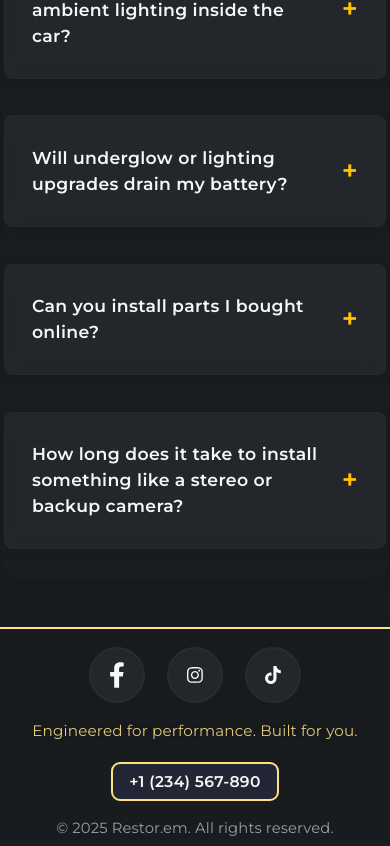
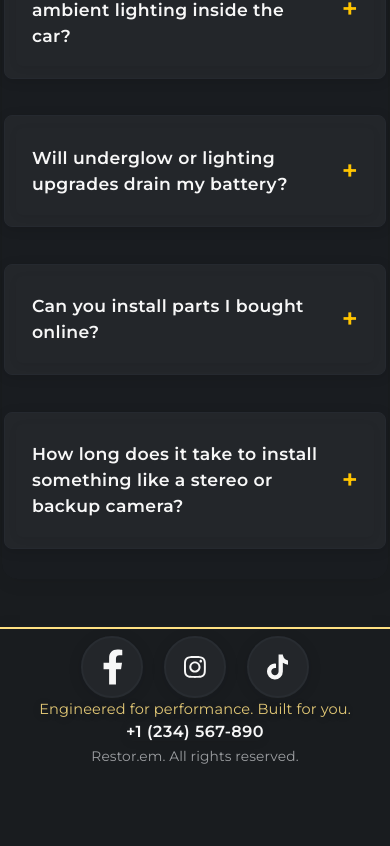
Before and after one commit to usmanAfzalKhan/car-mods-restorem, a React (Create React App) app: page /faq in a window 390 px wide. Shown: the part 889-1735 px from the top of the page. After the commit the page ends 1659 px from the top, so only its background shows below. Built offline with nearby package versions, Linux system fonts and the light colour scheme; no server answers.

Commit message:
Finalize ultra-compact footer: phone now styled as bold gold hyperlink (not a button), with large social icons and minimal vertical spacing for a clean, modern look on all devices.

```diff
--- a/src/components/Footer.css
+++ b/src/components/Footer.css
@@ -1,10 +1,9 @@
 .site-footer {
   width: 100%;
   background: #191c1f;
-  /* NEW LINE BELOW: */
   border-top: 2px solid #ffe082;
   color: #bdbfc2;
-  padding: 2.1rem 0 1rem 0;
+  padding: 0.52rem 0 0.39rem 0;
   display: flex;
   flex-direction: column;
   align-items: center;
@@ -13,18 +12,11 @@
   box-shadow: 0 -2px 12px #181b2015;
 }
 
-.footer__main {
-  display: flex;
-  flex-direction: column;
-  align-items: center;
-  gap: 1.3rem;
-  width: 100%;
-}
-
 .footer__social {
   display: flex;
-  gap: 1.2rem;
+  gap: 1.1rem;
   justify-content: center;
+  margin-bottom: 0.26rem;
 }
 
 .footer__social a {
@@ -33,24 +25,23 @@
   justify-content: center;
   background: #23262a;
   border-radius: 50%;
-  width: 54px;
-  height: 54px;
+  width: 60px;
+  height: 60px;
   color: #ffe082;
-  font-size: 2rem;
+  font-size: 2.5rem;
   border: 2px solid #282c31;
   box-shadow: 0 2px 14px #10101322;
   transition: background 0.16s, color 0.16s, border 0.14s, box-shadow 0.16s, transform 0.15s;
   text-decoration: none;
-  margin: 0 0.18em;
+  margin: 0 0.13em;
 }
 .footer__social a svg {
-  width: 32px;
-  height: 32px;
+  width: 40px;
+  height: 40px;
   fill: currentColor;
   display: block;
 }
 
-/* Updated hover to match nav buttons exactly */
 .footer__social a:hover,
 .footer__social a:focus {
   background: #232735;
@@ -66,78 +57,77 @@
   font-family: 'Montserrat', serif;
   font-weight: 500;
   text-align: center;
-  font-size: 1.08rem;
+  font-size: 0.98rem;
   letter-spacing: 0.01em;
   text-shadow: 0 1px 8px #181b2036;
-  margin: 0;
-  line-height: 1.55;
+  margin: 0.1rem 0 0.19rem 0;
+  line-height: 1.2;
 }
 
+/* --- PHONE --- */
+.footer__phone-wrap {
+  margin-bottom: 0.09rem;
+}
 .footer__phone {
+  color: #ffe082;
+  font-weight: 700;
+  font-size: 1.11rem;
+  letter-spacing: 0.03em;
+  text-decoration: none;
+  background: none;
+  border: none;
+  padding: 0;
+  outline: none;
+  cursor: pointer;
+  transition: color 0.16s;
+  line-height: 1.2;
   display: inline-block;
-  margin-top: 0.2rem;
-  padding: 0.55rem 1.35rem;
-  background: #232735;
-  color: #ffe082;
-  font-weight: 600;
-  border: 2px solid #ffe082;
-  border-radius: 9px;
-  font-size: 1.09rem;
-  letter-spacing: 0.02em;
-  box-shadow: 0 1.5px 10px #2327351a;
+}
+.footer__phone:hover,
+.footer__phone:focus {
+  color: #fff6b8;
   text-decoration: none;
-  transition: background 0.16s, color 0.16s, border 0.14s, box-shadow 0.16s, transform 0.15s;
-  text-align: center;
 }
 
-.footer__phone:hover,
-.footer__phone:focus {
-  background: #232735;
-  color: #181b20;
-  border-color: #ffe082;
-  box-shadow: 0 2px 14px #232735cc;
-  outline: none;
-  transform: none;
-}
-
+/* --- COPYRIGHT --- */
 .footer__copyright {
-  margin-top: 1.5rem;
-  font-size: 0.98rem;
+  font-size: 0.95rem;
   color: #bdbfc2;
   text-align: center;
   opacity: 0.8;
+  margin-top: 0.13rem;
   letter-spacing: 0.01em;
 }
 
+/* --- MOBILE --- */
 @media (max-width: 600px) {
   .site-footer {
-    padding: 1.1rem 0 0.4rem 0;
-  }
-  .footer__main {
-    gap: 1rem;
+    padding: 0.38rem 0 0.16rem 0;
   }
   .footer__social {
-    gap: 0.6rem;
+    gap: 0.7rem;
+    margin-bottom: 0.13rem;
   }
   .footer__social a {
-    width: 56px;       /* EVEN BIGGER */
-    height: 56px;      /* EVEN BIGGER */
-    font-size: 2.15rem;
+    width: 62px;
+    height: 62px;
+    font-size: 2.25rem;
   }
   .footer__social a svg {
-    width: 36px;
-    height: 36px;
+    width: 44px;
+    height: 44px;
   }
   .footer__tagline {
-    font-size: 0.95rem;
-    padding: 0 1.1rem;
+    font-size: 0.91rem;
+    padding: 0 0.6rem;
+    margin-bottom: 0.09rem;
   }
   .footer__phone {
-    font-size: 0.97rem;
-    padding: 0.38rem 1rem;
+    font-size: 1rem;
+    margin-bottom: 0.07rem;
   }
   .footer__copyright {
-    font-size: 0.92rem;
-    margin-top: 1.0rem;
+    font-size: 0.86rem;
+    margin-top: 0.06rem;
   }
 }
--- a/src/components/Footer.jsx
+++ b/src/components/Footer.jsx
@@ -5,7 +5,6 @@ import './Footer.css';
 export default function Footer() {
   return (
     <footer className="site-footer">
-      <div className="footer__main">
       <div className="footer__social">
         <a
           href="https://facebook.com/RestorEm"
@@ -35,12 +34,13 @@ export default function Footer() {
       <div className="footer__tagline">
         Engineered for performance. Built for you.
       </div>
+      <div className="footer__phone-wrap">
         <a href="tel:+1234567890" className="footer__phone">
           +1 (234) 567-890
         </a>
       </div>
       <div className="footer__copyright">
-        © {new Date().getFullYear()} Restor.em. All rights reserved.
+        Restor.em. All rights reserved.
       </div>
     </footer>
   );
```
Lines whose indentation alone changed are shown as unchanged.
